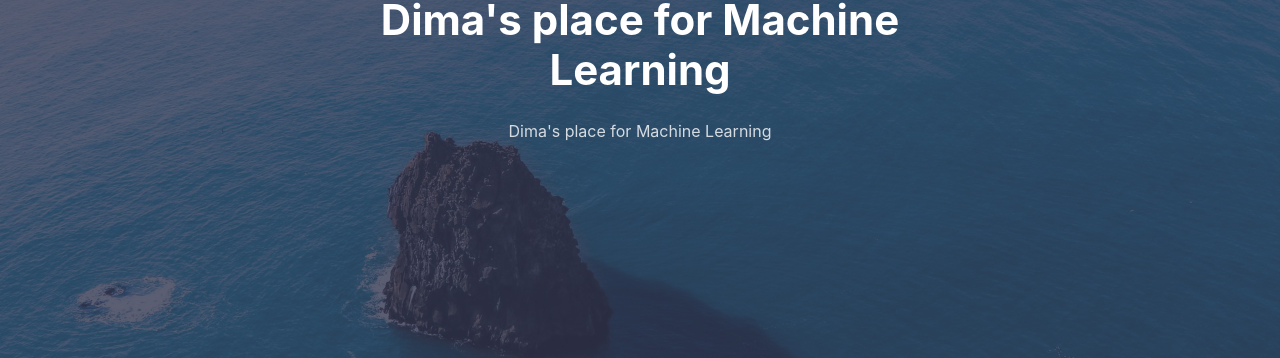
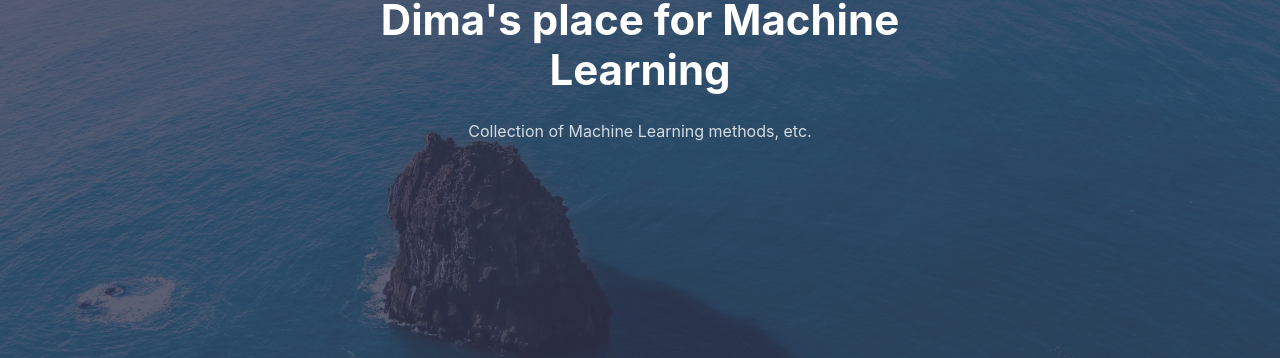
Before and after one commit to DataDima90/ai.github.io, a Jekyll site: the page built from index.md, in a window 1280 px wide. Shown: the part 217-575 px from the top of the page. Built offline with Jekyll 4.4.1, drawn with Linux system fonts in a browser that asks for light colours.

Commit message:
changed config

```diff
--- a/_config.yml
+++ b/_config.yml
@@ -21,7 +21,7 @@ navigation: # Navigation links
   - {name: 'Contact', link: '/contact'}
 
 tagline: >
-  Dima's place for Machine Learning
+  Collection of Machine Learning methods, etc.
 
 hero_img: posts/sleek.jpg # Main background image: use the path from /assets/img/ => This will output /assets/img/posts/sleek_lg.jpg
 
```
